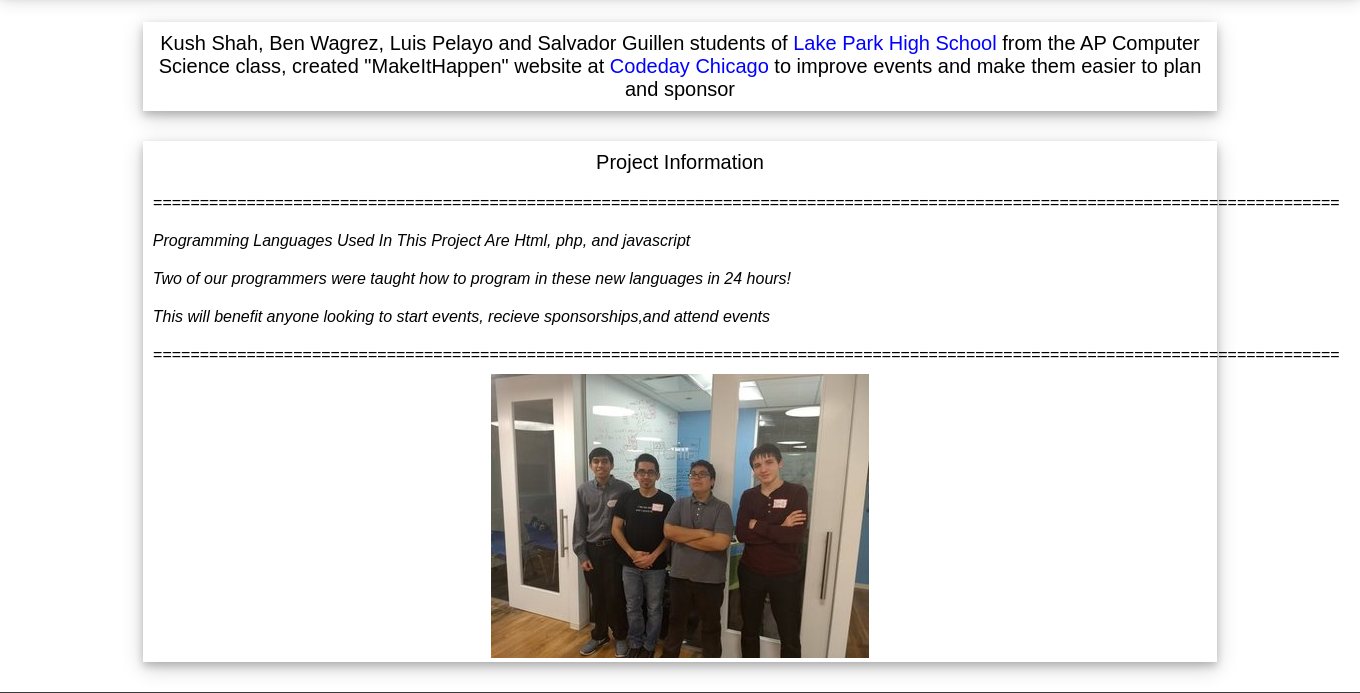
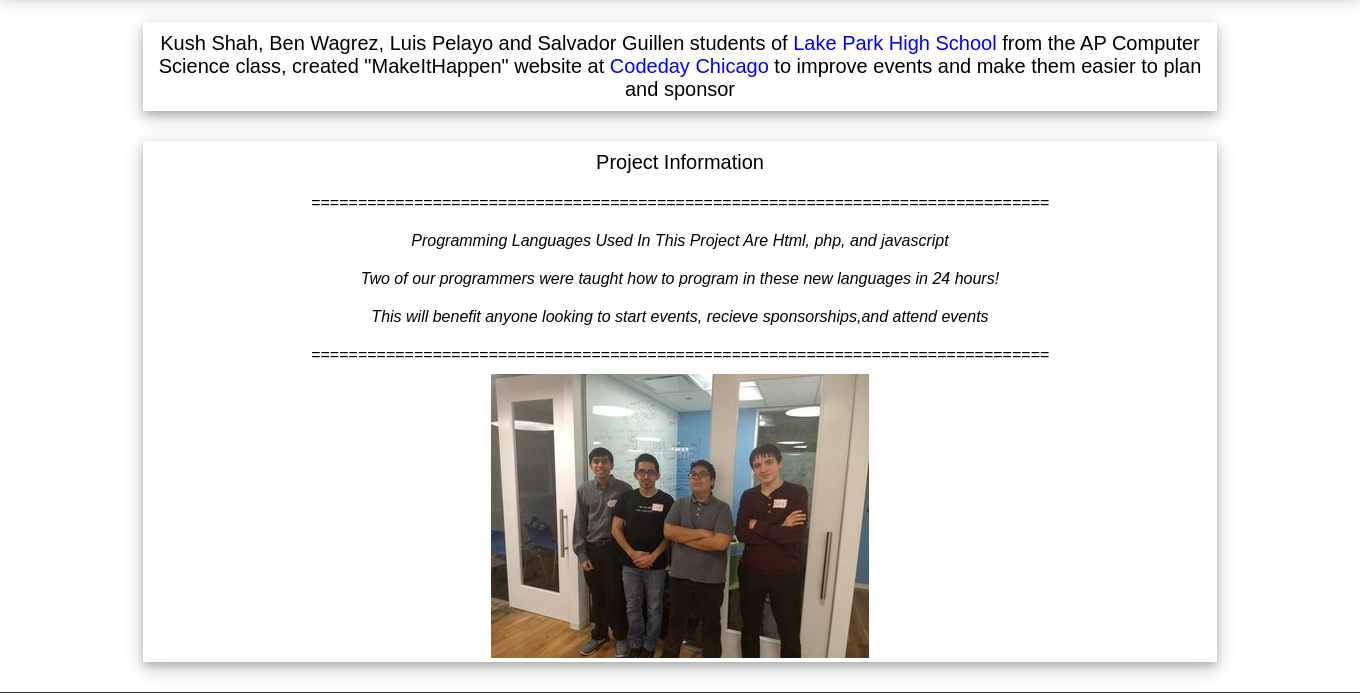
Before and after one commit to TheAetherGod/CodeDay2018, a PHP site: page /aboutUs.php in a window 1360 px wide. Shown: the part 182-875 px from the top of the page. Run offline with PHP 8.4, Linux system fonts and the light colour scheme; some libraries are stand-ins or nearby versions.

Commit message:
fixed the about us page

```diff
--- a/aboutUs.php
+++ b/aboutUs.php
@@ -27,13 +27,13 @@ include "database.php";?>
 <div id = "importantInfo" class = "card" style = "width: 79%;">
             <p>Kush Shah, Ben Wagrez, Luis Pelayo and Salvador Guillen students of <a href="https://www.lphs.org/" style = "color: blue;">Lake Park High School</a> from the AP Computer Science class, created "MakeItHappen"  website at <a href="https://codeday.org/chicago" style = "color: blue;">Codeday Chicago</a> to improve events and make them easier to plan and sponsor</p>
   </div>
-  <div id = "importantInfo" class = "card" style = "width: 79%;">
+  <div id = "importantInfo" class = "card" style = "width: 79%; text-align:center;">
             <p>Project Information</p>
-            <p style = "font-style: italic; font-size: 16px; text-align: left;">===============================================================================================================================</p>
-			<p style = "font-style: italic; font-size: 16px; text-align: left;">Programming Languages Used In This Project Are Html, php, and javascript</p>
-            <p style = "font-style: italic; font-size: 16px; text-align: left;">Two of our programmers were taught how to program in these new languages in 24 hours!</p>
-            <p style = "font-style: italic; font-size: 16px; text-align: left;">This will benefit anyone looking to start events, recieve sponsorships,and attend events </p>
-            <p style = "font-style: italic; font-size: 16px; text-align: left;">===============================================================================================================================</p>
+            <p style = "font-style: italic; font-size: 16px; ">===============================================================================</p>
+			<p style = "font-style: italic; font-size: 16px; ">Programming Languages Used In This Project Are Html, php, and javascript</p>
+            <p style = "font-style: italic; font-size: 16px; ">Two of our programmers were taught how to program in these new languages in 24 hours!</p>
+            <p style = "font-style: italic; font-size: 16px; ">This will benefit anyone looking to start events, recieve sponsorships,and attend events </p>
+            <p style = "font-style: italic; font-size: 16px; ">===============================================================================</p>
            <div style = "text-align: center;"><img src="images/Group4.jpg"></div>
 </div>
 </div>
--- a/eventCreationPg2.php
+++ b/eventCreationPg2.php
@@ -97,4 +97,5 @@
     else{
         setcookie("ERROR","Duplicate event detected.", time() + (86400 * 30), "/");
     }
+    header("Location: eventCreation.php");
 ?>
```
